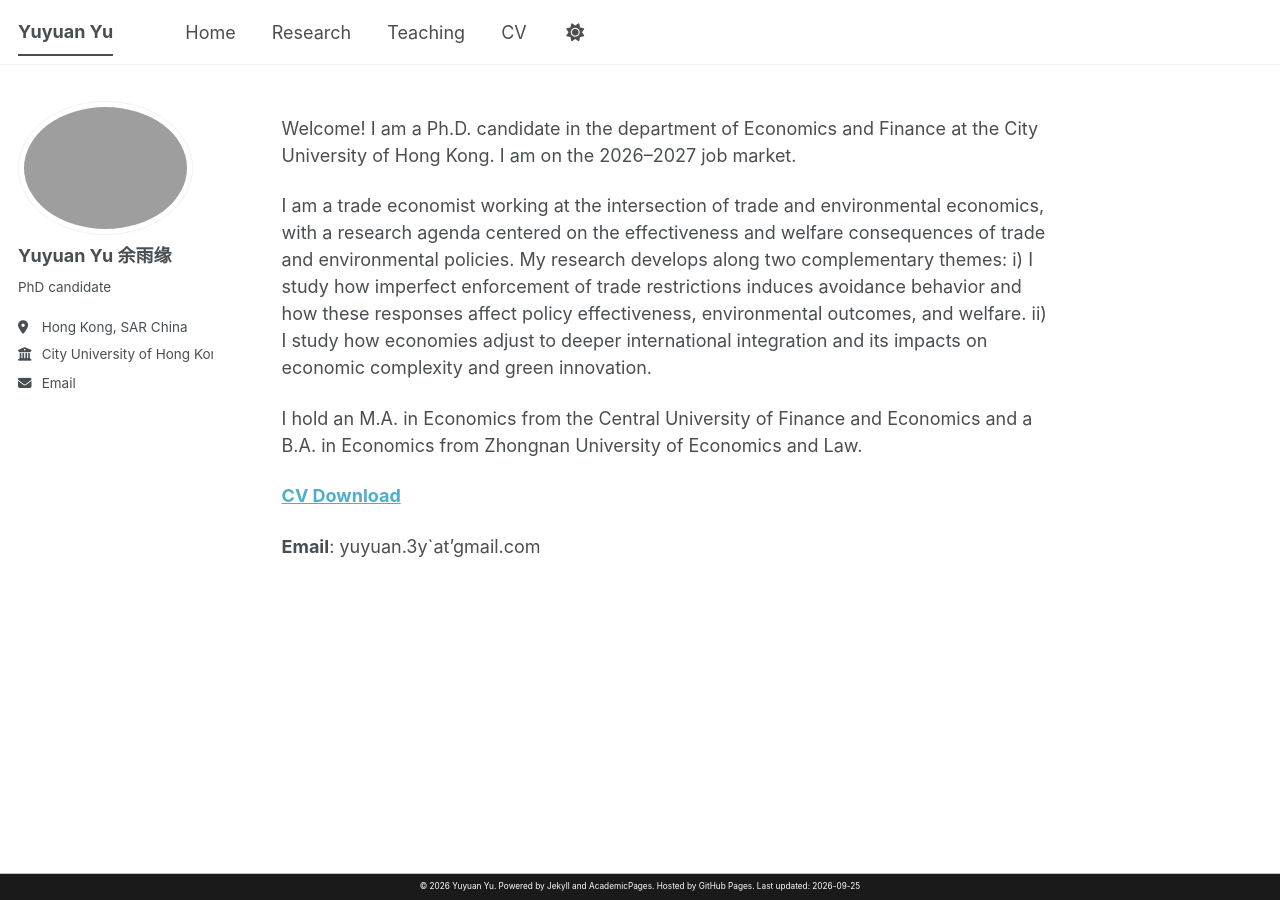
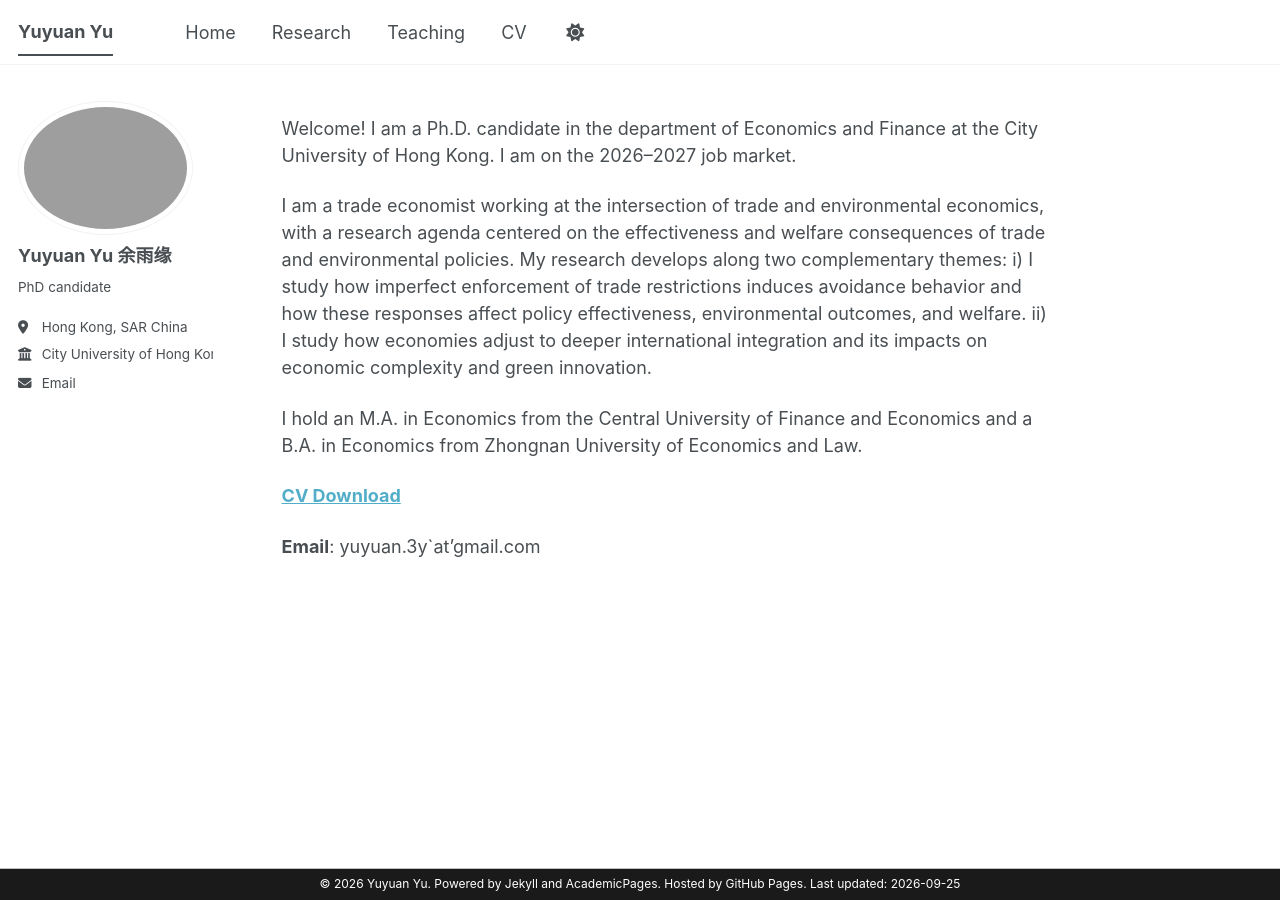
Before and after one commit to yuyuan1yu/yuyuan1yu.github.io, a Jekyll site: the page built from _pages/about.md, in a window 1280 px wide. Built offline with Jekyll 4.4.1, drawn with Linux system fonts in a browser that asks for light colours; a style sheet for code colours, icons or effects is not loaded.

Commit message:
Update _footer.scss

```diff
--- a/_sass/layout/_footer.scss
+++ b/_sass/layout/_footer.scss
@@ -103,32 +103,49 @@
   }
 }
 
+/* ===== Custom compact footer ===== */
+
 .page__footer {
-  background-color: #1a1a1a;
-  color: #ffffff;
-  padding: 7px 0;
-  margin-top: 2em;
-  font-size: 12px;
-  text-align: center;
+  width: 100% !important;
+  margin-top: 2em !important;
+  padding: 0 !important;
+
+  background: #1a1a1a !important;
+  background-color: #1a1a1a !important;
+
+  color: #ffffff !important;
+  text-align: center !important;
 }
 
 .page__footer footer {
-  margin-top: 0;
-  padding: 0;
+  width: 100% !important;
+  max-width: none !important;
+
+  margin: 0 auto !important;
+  padding: 7px 15px !important;
+
+  text-align: center !important;
 }
 
 .page__footer-copyright {
-  margin: 0;
-  padding: 0;
-  line-height: 1.4;
-  color: #ffffff;
+  display: block !important;
+  width: 100% !important;
+
+  margin: 0 auto !important;
+  padding: 0 !important;
+
+  color: #ffffff !important;
+  font-size: 12px !important;
+  line-height: 1.4 !important;
+  text-align: center !important;
 }
 
 .page__footer a {
-  color: #ffffff;
-  text-decoration: none;
+  color: #ffffff !important;
+  text-decoration: none !important;
 }
 
 .page__footer a:hover {
-  text-decoration: underline;
+  color: #ffffff !important;
+  text-decoration: underline !important;
 }
```
